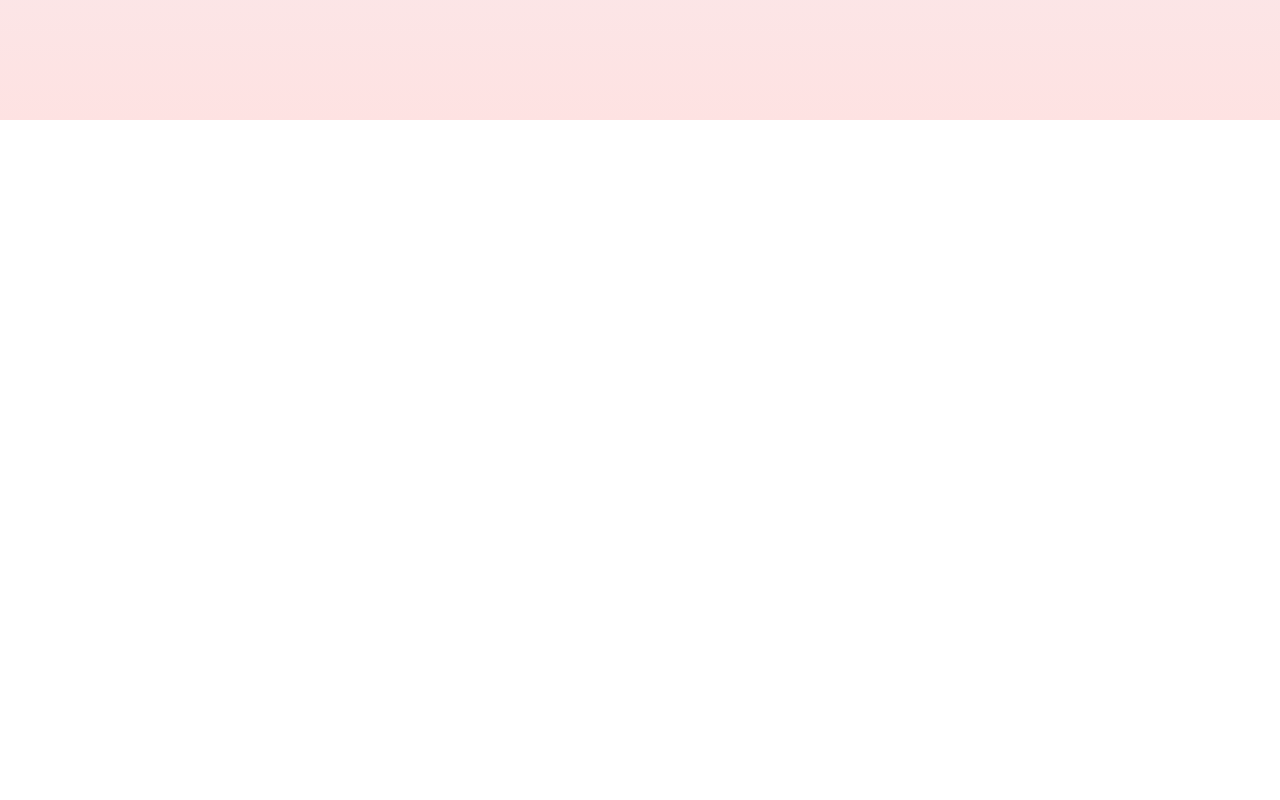
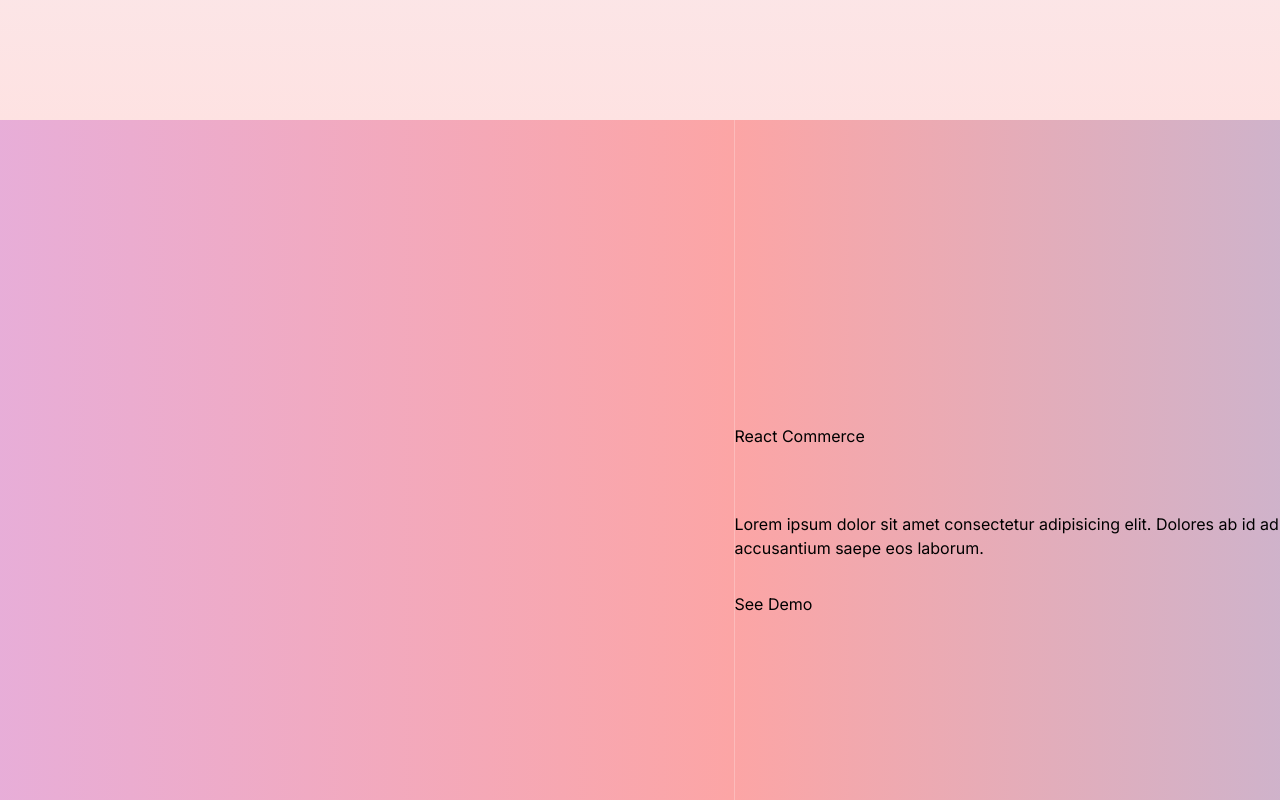
Before and after one commit to NNaumenko83/portfolio, a Next.js app: page /portfolio in a window 1280 px wide. Shown: the part 680-1480 px from the top of the page. Before the commit the page ends 800 px from the top, so only its background shows below. Built offline with nearby package versions, Linux system fonts and the light colour scheme.

Commit message:
UPD: Portfolio page

```diff
--- a/next.config.mjs
+++ b/next.config.mjs
@@ -1,4 +1,13 @@
 /** @type {import('next').NextConfig} */
-const nextConfig = {};
+const nextConfig = {
+    images: {
+        remotePatterns: [
+            {
+                protocol: 'https',
+                hostname: 'images.pexels.com',
+            },
+        ],
+    },
+};
 
 export default nextConfig;
--- a/src/app/about/page.jsx
+++ b/src/app/about/page.jsx
@@ -145,7 +145,14 @@
                         </motion.div>
 
                         {/* SCROLL SVG */}
-                        <svg
+                        <motion.svg
+                            initial={{ opacity: 0.2, y: 0 }}
+                            animate={{ opacity: 1, y: '10px' }}
+                            transition={{
+                                repeat: Infinity,
+                                duration: 3,
+                                ease: 'easeInOut',
+                            }}
                             viewBox="0 0 24 24"
                             fill="none"
                             xmlns="http://www.w3.org/2000/svg"
@@ -167,7 +174,7 @@
                                 stroke="#000000"
                                 strokeWidth="1"
                             ></path>
-                        </svg>
+                        </motion.svg>
                     </div>
                     {/* EXPERIENCE CONTAINER*/}
                     <div
--- a/src/app/portfolio/page.jsx
+++ b/src/app/portfolio/page.jsx
@@ -1,8 +1,51 @@
 'use client';
-import { motion } from 'framer-motion';
+import { motion, useScroll, useTransform } from 'framer-motion';
+import Image from 'next/image';
+import Link from 'next/link';
 import React from 'react';
+import { useRef } from 'react';
+
+const items = [
+    {
+        id: 1,
+        color: 'from-red-300 to-blue-300',
+        title: 'React Commerce',
+        desc: 'Lorem ipsum dolor sit amet consectetur adipisicing elit. Dolores ab id ad nesciunt quo aut corporis modi? Voluptate, quos sunt dolorum facilis, id eum sequi placeat accusantium saepe eos laborum.',
+        img: 'https://images.pexels.com/photos/18073372/pexels-photo-18073372/free-photo-of-young-man-sitting-in-a-car-on-a-night-street.jpeg?auto=compress&cs=tinysrgb&w=1600&lazy=load',
+        link: 'https://lama.dev',
+    },
+    {
+        id: 2,
+        color: 'from-blue-300 to-violet-300',
+        title: 'Next.js Medium Blog',
+        desc: 'Lorem ipsum dolor sit amet consectetur adipisicing elit. Dolores ab id ad nesciunt quo aut corporis modi? Voluptate, quos sunt dolorum facilis, id eum sequi placeat accusantium saepe eos laborum.',
+        img: 'https://images.pexels.com/photos/18023772/pexels-photo-18023772/free-photo-of-close-up-of-a-person-holding-a-wristwatch.jpeg?auto=compress&cs=tinysrgb&w=1600&lazy=load',
+        link: 'https://lama.dev',
+    },
+    {
+        id: 3,
+        color: 'from-violet-300 to-purple-300',
+        title: 'Vanilla Book App',
+        desc: 'Lorem ipsum dolor sit amet consectetur adipisicing elit. Dolores ab id ad nesciunt quo aut corporis modi? Voluptate, quos sunt dolorum facilis, id eum sequi placeat accusantium saepe eos laborum.',
+        img: 'https://images.pexels.com/photos/6894528/pexels-photo-6894528.jpeg?auto=compress&cs=tinysrgb&w=1600&lazy=load',
+        link: 'https://lama.dev',
+    },
+    {
+        id: 4,
+        color: 'from-purple-300 to-red-300',
+        title: 'Spotify Music App',
+        desc: 'Lorem ipsum dolor sit amet consectetur adipisicing elit. Dolores ab id ad nesciunt quo aut corporis modi? Voluptate, quos sunt dolorum facilis, id eum sequi placeat accusantium saepe eos laborum.',
+        img: 'https://images.pexels.com/photos/18540208/pexels-photo-18540208/free-photo-of-wood-landscape-water-hill.jpeg?auto=compress&cs=tinysrgb&w=1260&h=750&dpr=2',
+        link: 'https://lama.dev',
+    },
+];
 
 const PortfolioPage = () => {
+    const ref = useRef();
+
+    const { scrollYProgress } = useScroll({ target: ref });
+    const x = useTransform(scrollYProgress, [0, 1], ['0%', '-80%']);
+
     return (
         <motion.div
             className="h-full"
@@ -10,7 +53,69 @@
             animate={{ y: '0%' }}
             transition={{ duration: 1 }}
         >
-            Portfolio
+            <div className="h-[600vh] relative" ref={ref}>
+                <div className="w-screen h-[calc(100vh-6rem)] flex items-center justify-center text-8xl text-center">
+                    My works
+                </div>
+                <div className="sticky top-0 flex h-screen gap-4 items-center overflow-hidden">
+                    <motion.div style={{ x }} className="flex">
+                        <div className="h-screen w-screen flex items-center justify-center bg-gradient-to-r from-purple-300 to-red-300" />
+
+                        {items.map(item => (
+                            <div
+                                className={`h-screen w-screen flex items-center justify-center bg-gradient-to-r ${item.color}`}
+                                key={item.id}
+                            >
+                                <div className="flex flex-col gap-8 text-w">
+                                    <h1>{item.title}</h1>
+                                    <div className="relative">
+                                        <Image src={item.img} alt="" fill />
+                                    </div>
+                                    <p>{item.desc}</p>
+                                    <Link href={item.link}>See Demo</Link>
+                                </div>
+                            </div>
+                        ))}
+                    </motion.div>
+                </div>
+            </div>
+            <div className="w-screen h-screen flex flex-col gap-16 items-center justify-center text-center">
+                <h1 className="text-8xl">Do you have a project?</h1>
+                <div className="relative">
+                    <motion.svg
+                        animate={{ rotate: 360 }}
+                        transition={{
+                            duration: 8,
+                            ease: 'linear',
+                            repeat: Infinity,
+                        }}
+                        viewBox="0 0 300 300"
+                        className="w-64 h-64 md:h-[500px]  md:w-[500px] "
+                    >
+                        <defs>
+                            <path
+                                id="circlePath"
+                                d="M 150, 150 m -60, 0 a 60,60 0 0,1 120,0 a 60,60 0 0,1 -120,0 "
+                            />
+                        </defs>
+                        <text fill="#000">
+                            <textPath
+                                xlinkHref="#circlePath"
+                                className="text-xl"
+                                startOffset="50%"
+                            >
+                                Full-Stack Developer Full-Stack Developer
+                            </textPath>
+                        </text>
+                    </motion.svg>
+                    <Link
+                        href="/contact"
+                        className="w-16 h-16 md:h-28  md:w-28 absolute top-0 left-0 right-0 bottom-0 m-auto bg-black text-white rounded-full flex items-center justify-center"
+                    >
+                        Hire me
+                    </Link>
+                </div>
+            </div>
         </motion.div>
     );
 };
```
